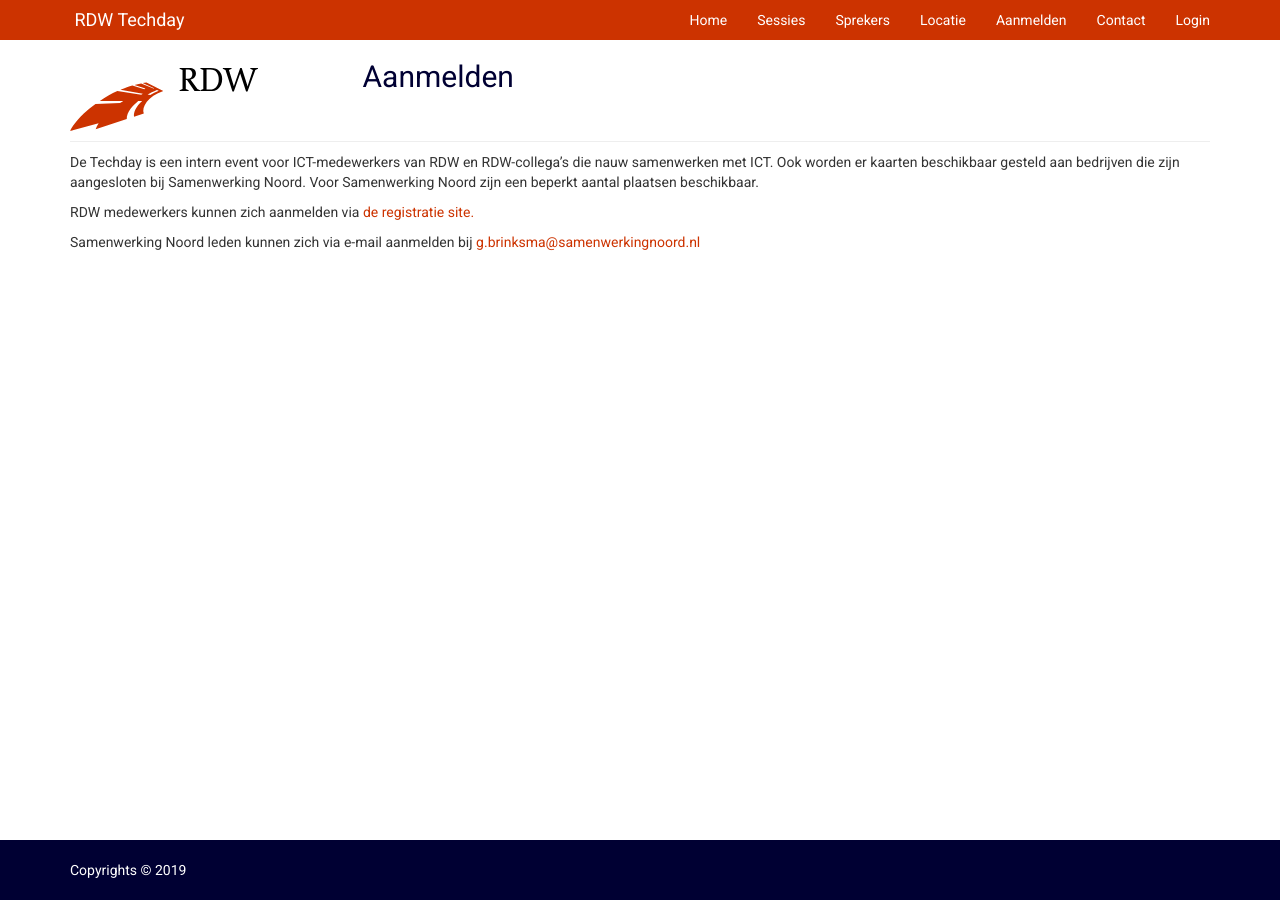
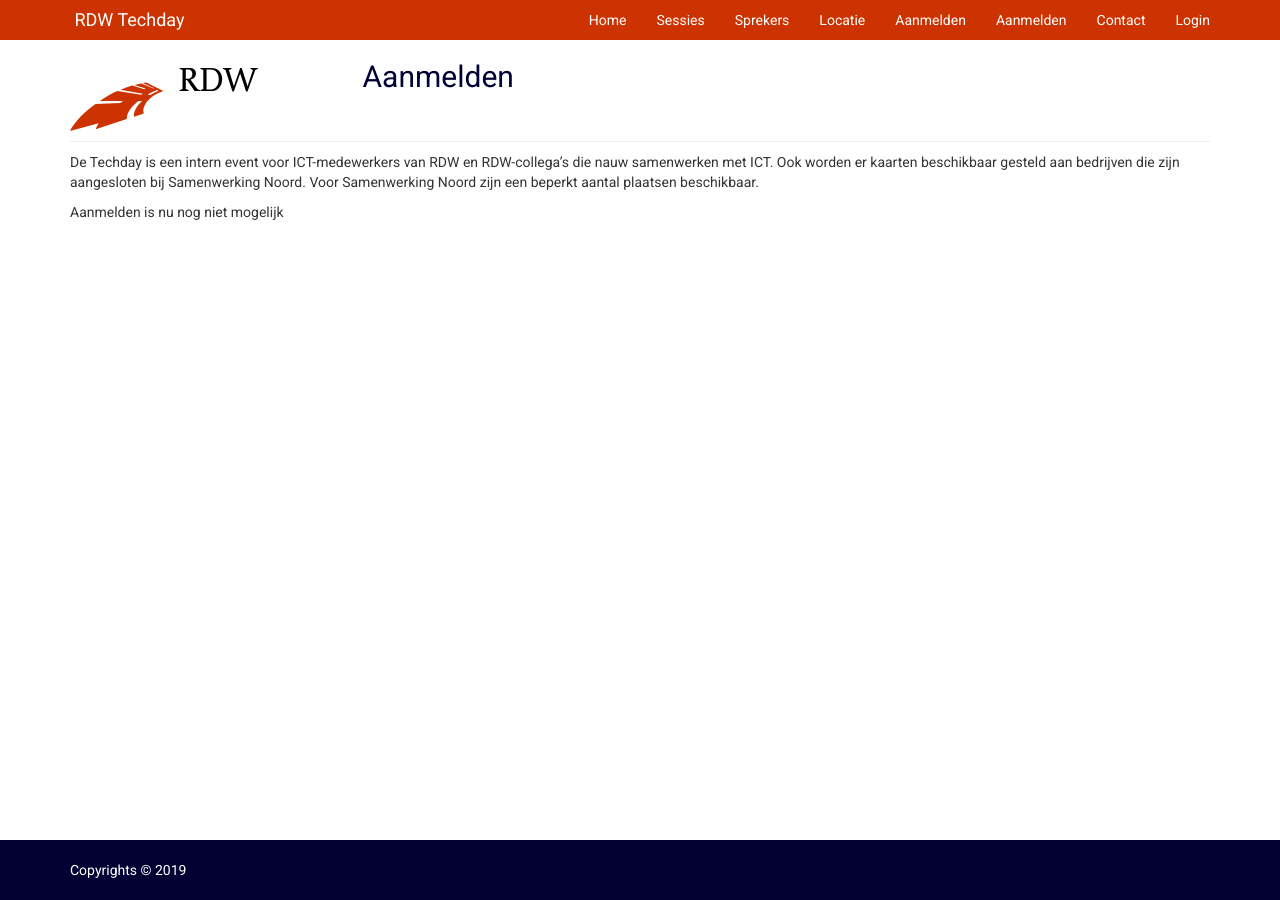
Before and after one commit to rdwtechday/rdwtechday2019, a Jekyll site: the page built from aanmelden.md, in a window 1280 px wide. Built offline with Jekyll 4.4.1, drawn with Linux system fonts in a browser that asks for light colours; nearby versions of some CDN libraries; comment, search, counter and statistics services are not loaded.

```diff
--- a/aanmelden.md
+++ b/aanmelden.md
@@ -6,8 +6,4 @@ order: 5
 ---
 De Techday is een intern event voor ICT-medewerkers van RDW en RDW-collega’s die nauw samenwerken met ICT. Ook worden er kaarten beschikbaar gesteld aan bedrijven die zijn aangesloten bij Samenwerking Noord. Voor Samenwerking Noord zijn een beperkt aantal plaatsen beschikbaar.
 
-RDW medewerkers kunnen zich aanmelden via
-[de registratie site.](https://registration.rdwtechday.nl)
-
-Samenwerking Noord leden kunnen zich via e-mail aanmelden bij
-<mailto:g.brinksma@samenwerkingnoord.nl>
+Aanmelden is nu nog niet mogelijk
```
Also changed, not shown: aanmelden - kopie.md (added, +13 -0 lines).
